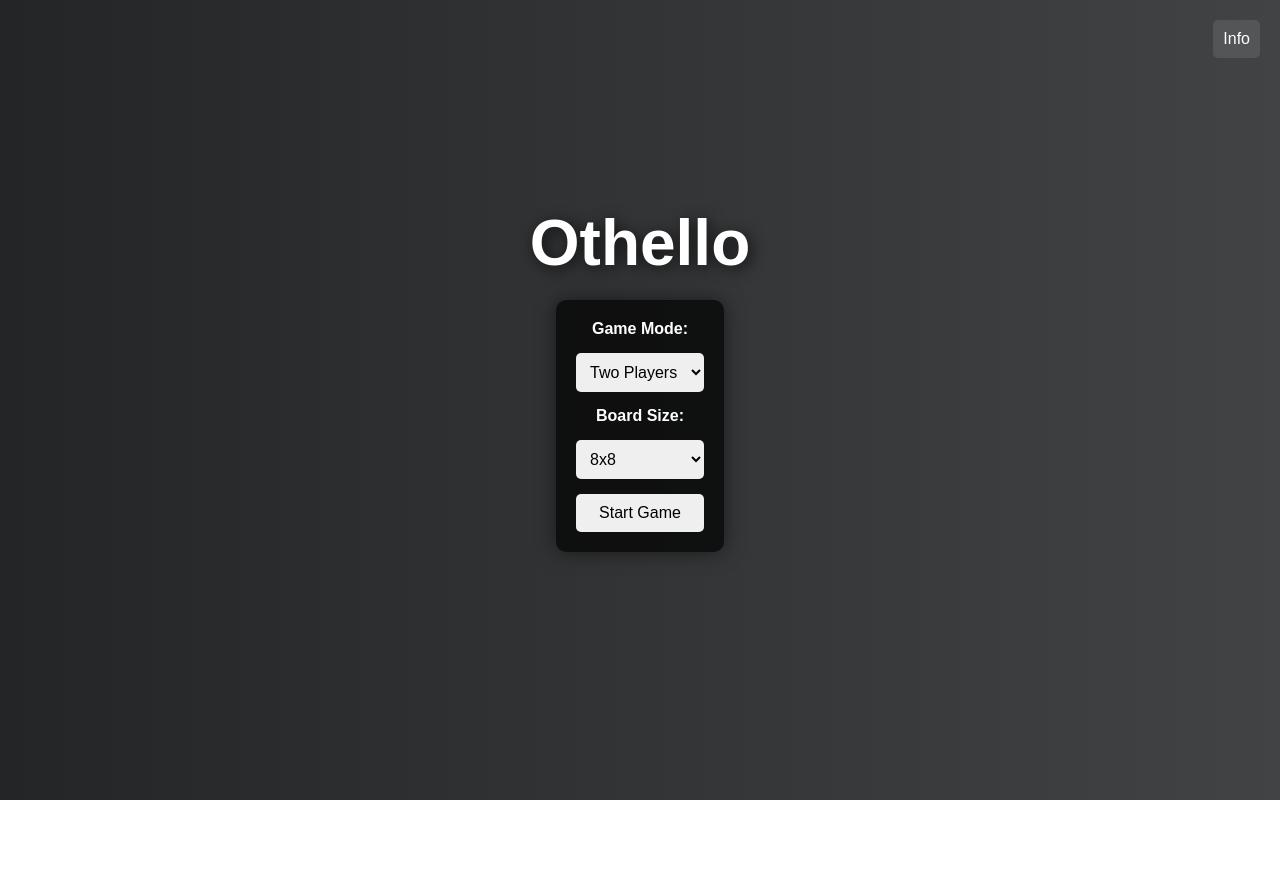
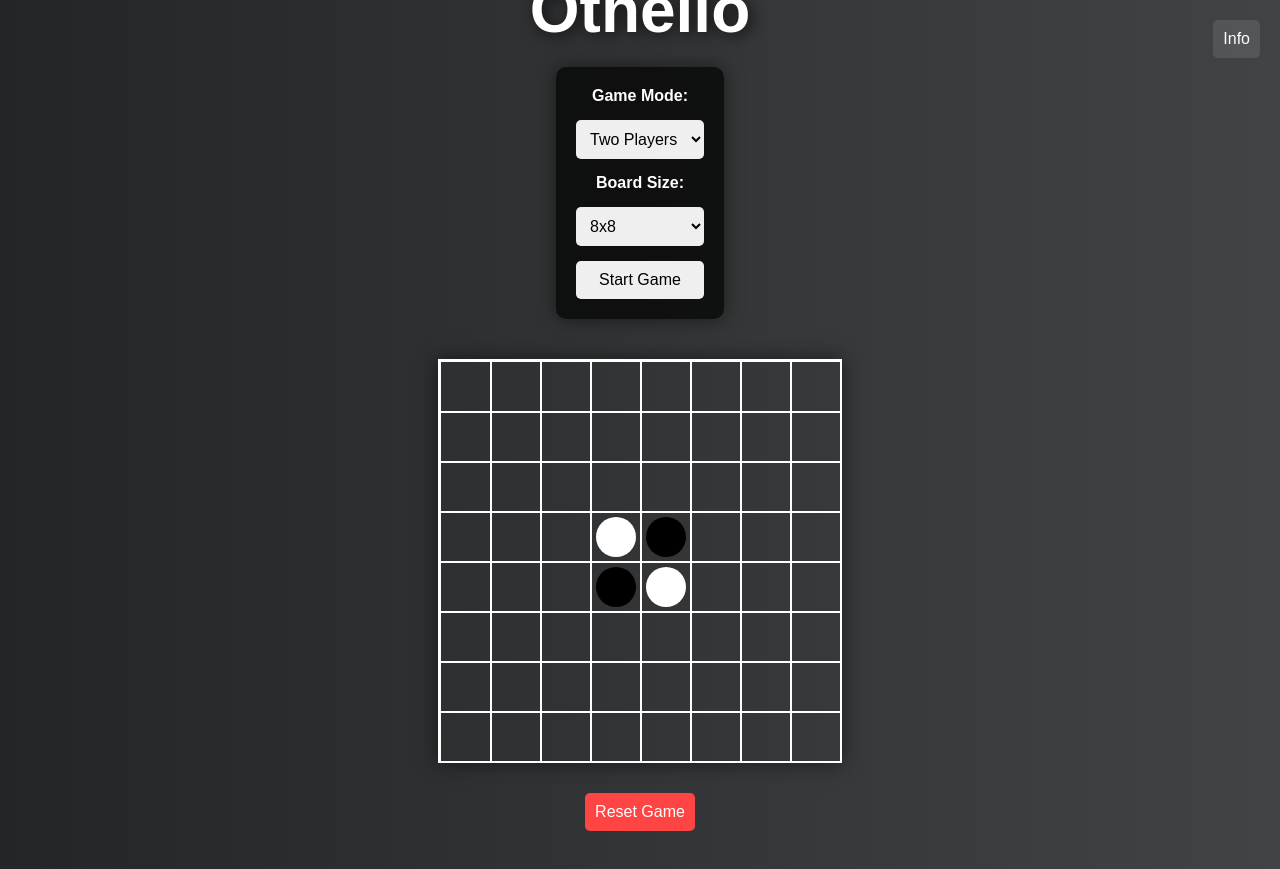
Before and after one commit to TempestAethel/Othello, a plain HTML site: page index.html in a window 1280 px wide. Before the commit the page ends 800 px from the top, so only its background shows below. Drawn offline with Linux system fonts and the light colour scheme.

Commit message:
now stable

```diff
--- a/index.html
+++ b/index.html
@@ -1,3 +1,4 @@
+<!DOCTYPE html>
 <html lang="en">
 <head>
     <meta charset="UTF-8">
@@ -13,8 +14,7 @@
             margin: 0;
             background: linear-gradient(to right, #232526, #414345);
             color: white;
-            font-family: 'Arial', sans-serif;
-            overflow: hidden;
+            font-family: Arial, sans-serif;
         }
         h1 {
             margin-bottom: 20px;
@@ -67,7 +67,7 @@
             border: 2px solid #ffffff;
             margin: 20px;
             box-shadow: 0 0 20px rgba(0, 0, 0, 0.5);
-            visibility: hidden; /* Start hidden */
+            visibility: hidden;
             transition: visibility 0s, opacity 0.5s linear;
             opacity: 0;
         }
@@ -76,10 +76,8 @@
             opacity: 1;
         }
         .cell {
-            width: 10vw; /* Responsive width */
-            height: 10vw; /* Responsive height */
-            min-width: 50px; /* Minimum size */
-            min-height: 50px; /* Minimum size */
+            width: 50px;
+            height: 50px;
             border: 1px solid #ffffff;
             position: relative;
             cursor: pointer;
@@ -211,14 +209,15 @@
             board[mid][mid - 1] = 'black';
             renderBoard();
             gameEnded = false;
-            boardElement.classList.add('visible'); // Show board when initialized
+            boardElement.classList.add('visible');
+            statusElement.style.visibility = 'hidden'; // Hide status initially
             resetButton.style.display = 'block'; // Show reset button
         }
 
         function renderBoard() {
             boardElement.innerHTML = '';
-            boardElement.style.gridTemplateColumns = repeat(${boardSize}, 1fr); // Use fractional units for responsiveness
-            boardElement.style.gridTemplateRows = repeat(${boardSize}, 1fr); // Use fractional units for responsiveness
+            boardElement.style.gridTemplateColumns = `repeat(${boardSize}, 50px)`;
+            boardElement.style.gridTemplateRows = `repeat(${boardSize}, 50px)`;
 
             for (let row = 0; row < boardSize; row++) {
                 for (let col = 0; col < boardSize; col++) {
@@ -229,7 +228,7 @@
 
                     if (board[row][col]) {
                         const piece = document.createElement('div');
-                        piece.className = piece ${board[row][col]};
+                        piece.className = `piece ${board[row][col]}`;
                         cell.appendChild(piece);
                     }
 
@@ -238,15 +237,14 @@
                 }
             }
             updateStatus();
-            boardElement.style.visibility = 'visible'; // Make board visible after rendering
         }
 
         function handleCellClick(row, col) {
             if (!gameEnded && validMove(row, col)) {
                 placePiece(row, col);
-                if (gameMode.includes('AI')) {
+                if (gameMode.includes('AI') && !gameEnded) {
                     setTimeout(() => {
-                        if (!gameEnded) {
+                        if (currentPlayer === 'white') {
                             if (gameMode === 'easyAI') {
                                 easyAIMove();
                             } else {
@@ -347,7 +345,7 @@
         }
 
         function updateStatus() {
-            statusElement.textContent = Black: ${scores.black}, White: ${scores.white};
+            statusElement.textContent = `Black: ${scores.black}, White: ${scores.white}`;
             statusElement.style.visibility = 'visible';
         }
 
@@ -414,7 +412,6 @@
             const winner = scores.black > scores.white ? 'Black wins!' : (scores.white > scores.black ? 'White wins!' : 'It\'s a tie!');
             statusElement.textContent = winner;
             resetButton.style.display = 'block';
-            boardElement.classList.remove('visible'); // Hide board at end
         }
 
         function startGame() {
@@ -425,12 +422,10 @@
         }
 
         function resetGame() {
+            initializeBoard();
             document.getElementById('controls').style.display = 'flex';
             resetButton.style.display = 'none';
             statusElement.style.visibility = 'hidden';
-            boardElement.classList.remove('visible'); // Hide board on reset
-            boardElement.innerHTML = ''; // Clear the board
-            scores = { black: 2, white: 2 }; // Reset scores
         }
 
         infoButton.addEventListener('click', () => {
```
